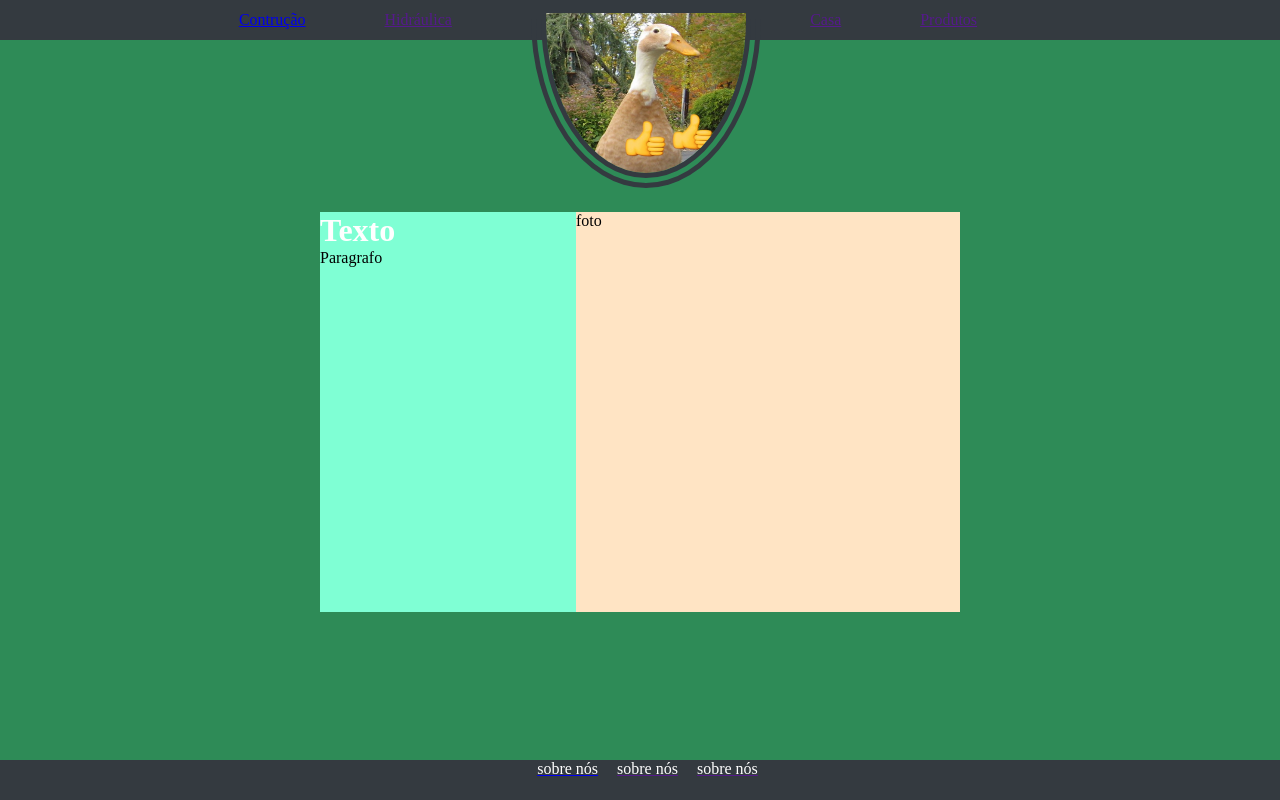
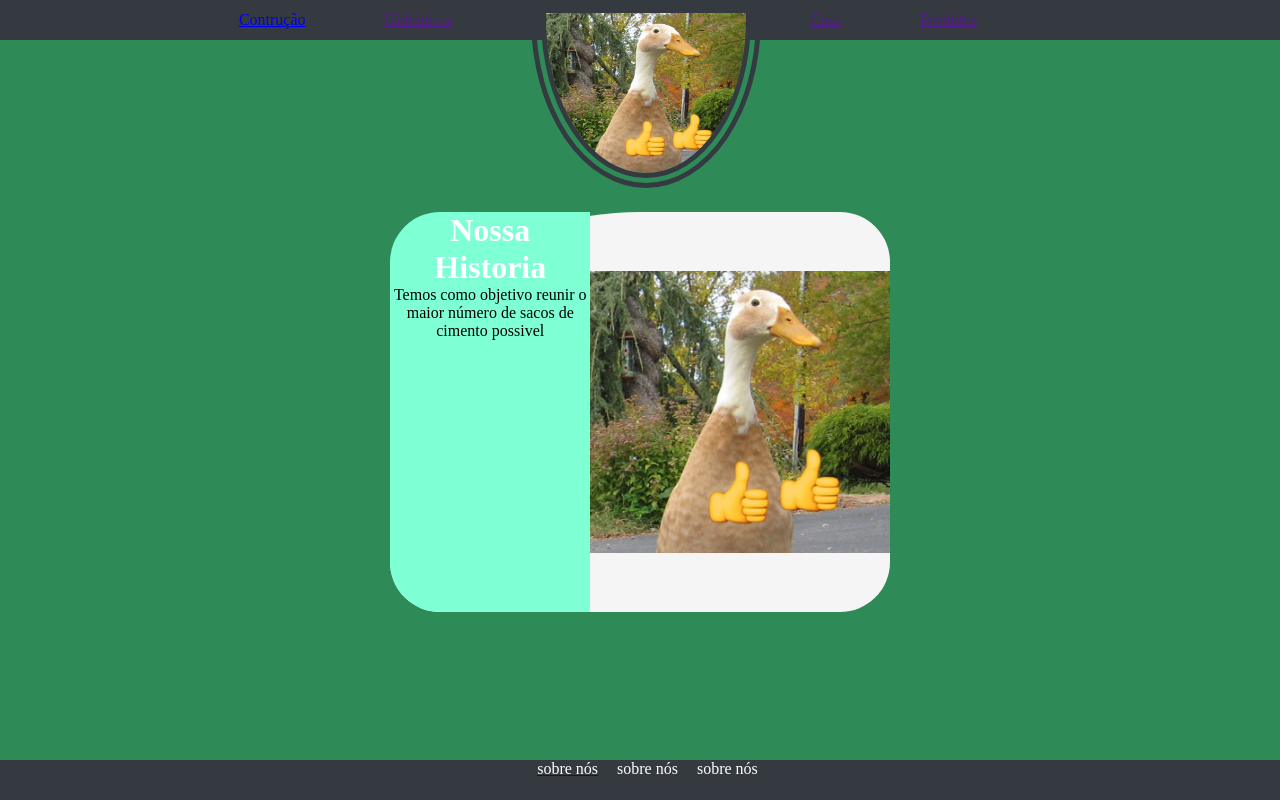
Before and after one commit to SabrinaMAlves/JoaoConstrucao, a website built with Vite: page Pages/sobre_nos.html in a window 1280 px wide. Built offline with nearby package versions, Linux system fonts and the light colour scheme.

Commit message:
About us
Com a participação de @SabrinaMAlves, finalizamos a parte de 'sobre nós'

Co-Authored-By: SabrinaMAlves <114673380+SabrinaMAlves@users.noreply.github.com>

```diff
--- a/Pages/sobre_nos.html
+++ b/Pages/sobre_nos.html
@@ -23,39 +23,17 @@
     </header>
 
 
-
-
-
-
-
-
     <div class="about-us">
         <div class="box-contain">
             <section id="texto">
-                <h3>Texto</h3>
-                <p>Paragrafo</p>
+                <h3>Nossa Historia</h3>
+                <p>Temos como objetivo reunir o maior número de sacos de cimento possivel</p>
             </section>
             <section id="foto">
-                <p>foto</p>
+
             </section>
         </div>
     </div>
-
-
-
-
-
-
-
-
-
-
-
-
-
-
-
-
 
     <footer>
         <nav class="navegacao-footer">
--- a/styles/about_us.css
+++ b/styles/about_us.css
@@ -9,16 +9,23 @@
 }
 .about-us>.box-contain{
     background-color: whitesmoke;
-    width: 50%;
+    width: 39%;
     height: 50vh;
     display: flex;
     margin-top: 5%;
+    border-radius: 50% 50px 50px 50px ;
 }
 .about-us>.box-contain>#texto{
     width: 40%;
     background-color: aquamarine;
+    border-radius: 50px 0px 0px 50px ;
+    text-align: center;
 }
 .about-us>.box-contain>#foto{
     width: 60%;
-    background-color: bisque;
+    border-radius: 0% 50px 50px 0px ;
+    background-image: url("/img/patojoia.png");
+    background-position: center;
+    background-size: contain;
+  background-repeat: no-repeat;
 }
```
Also changed, not shown: Pages/construcoes.html (+16 -1 lines).
